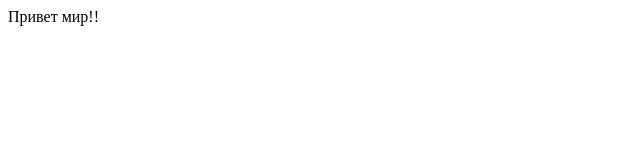
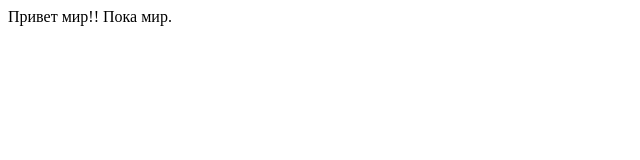
Before and after one commit to 1karen3/Home-work-1, a plain HTML site: page index.html in a window 1280 px wide. Shown: the full height of the page, 0-640 px from the left. Drawn offline with Linux system fonts and the light colour scheme.

Commit message:
add bye world

```diff
--- a/index.html
+++ b/index.html
@@ -8,5 +8,6 @@
 </head>
 <body>
     Привет мир!!
+    Пока мир.
 </body>
 </html>
```
